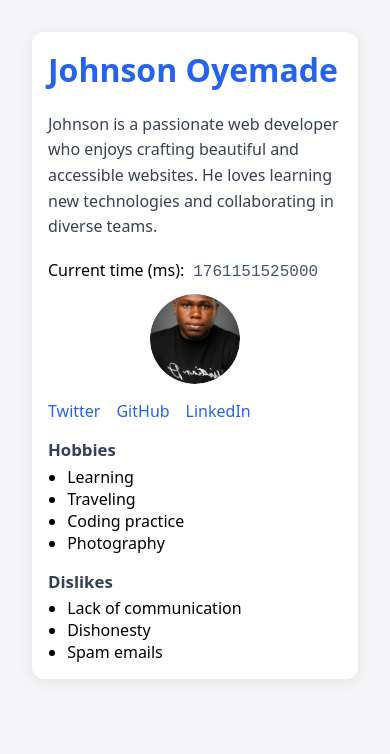
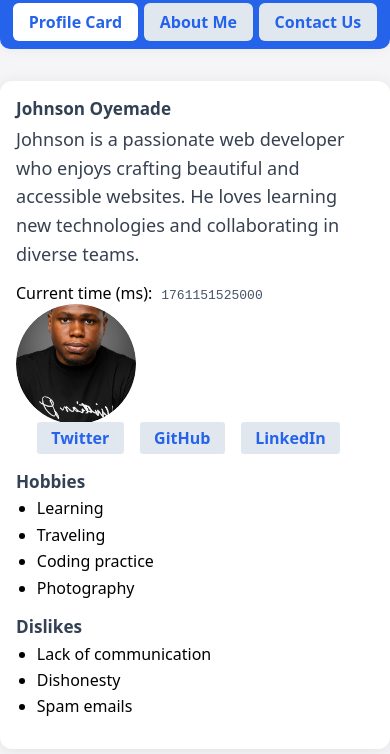
Before and after one commit to therealjhay/HNG-Stage-0-FE, a plain HTML site: page index.html in a window 390 px wide. Drawn offline with Linux system fonts and the light colour scheme.

Commit message:
Stage 1 update commit

```diff
--- a/index.html
+++ b/index.html
@@ -3,11 +3,18 @@
 <head>
   <meta charset="UTF-8">
   <meta name="viewport" content="width=device-width, initial-scale=1.0">
-  <title>Accessible Profile Card</title>
+  <title>Johnson Oyemade – Profile Card</title>
   <link rel="stylesheet" href="style.css">
 </head>
 <body>
-  <article data-testid="test-profile-card">
+  <nav class="main-nav" aria-label="Main Navigation">
+    <ul>
+      <li><a href="index.html" class="nav-btn" aria-current="page">Profile Card</a></li>
+      <li><a href="about.html" class="nav-btn">About Me</a></li>
+      <li><a href="contact.html" class="nav-btn">Contact Us</a></li>
+    </ul>
+  </nav>
+  <main class="page-section" data-testid="test-profile-card">
     <header>
       <h2 data-testid="test-user-name" aria-label="User's Name">Johnson Oyemade</h2>
     </header>
@@ -50,8 +57,7 @@
         <li>Spam emails</li>
       </ul>
     </section>
-  </article>
-
+  </main>
   <script src="script.js"></script>
 </body>
 </html>
--- a/script.js
+++ b/script.js
@@ -8,7 +8,7 @@ function updateTime() {
 updateTime();
 setInterval(updateTime, 1000);
 
-// (Optional) Enhance keyboard accessibility with visible focus for all links/buttons
+
 document.addEventListener("DOMContentLoaded", () => {
   document.querySelectorAll("a, button").forEach(el => {
     el.addEventListener("keyup", e => {
--- a/style.css
+++ b/style.css
@@ -2,45 +2,67 @@ body {
   background: #f5f5f7;
   font-family: system-ui, sans-serif;
   margin: 0;
-  padding: 2rem;
+  min-height: 100vh;
+}
+.main-nav {
+  background: #2563eb;
+  padding: 0.7em 0;
+  margin-bottom: 1.2em;
+  box-shadow: 0 2px 12px rgba(0,0,0,0.04);
+  border-radius: 0 0 10px 10px;
+}
+.main-nav ul {
+  list-style: none;
   display: flex;
   justify-content: center;
-  align-items: flex-start;
-  min-height: 100vh;
+  gap: 1.3em;
+  margin: 0;
+  padding: 0;
 }
-
-[data-testid="test-profile-card"] {
+.main-nav li { display: inline; }
+.nav-btn {
+  background: #e0e7ef;
+  color: #2563eb;
+  border: none;
+  font-size: 1em;
+  padding: 0.5em 1em;
+  border-radius: 6px;
+  text-decoration: none;
+  font-weight: 600;
+  transition: background 0.18s;
+}
+.nav-btn[aria-current="page"] {
+  background: #fff;
+  color: #2563eb;
+}
+.nav-btn:focus {
+  outline: 2px solid #2563eb;
+}
+.page-section {
+  max-width: 540px;
+  margin: 2em auto;
   background: #fff;
   border-radius: 12px;
   box-shadow: 0 2px 16px rgba(0,0,0,0.08);
-  width: 100%;
-  max-width: 500px;
   padding: 2rem;
-  display: flex;
-  flex-direction: column;
-  gap: 1.4rem;
 }
-
-header h2[data-testid="test-user-name"] {
+header h2, header h1 {
   color: #2563eb;
-  margin: 0 0 0.5rem 0;
-  font-size: 2rem;
+  margin: 0 0 1em 0;
+  font-size: 2em;
 }
-
 [data-testid="test-user-bio"] {
   color: #374151;
-  font-size: 1rem;
+  font-size: 1.13em;
   line-height: 1.6;
-  margin: 0 0 0.4rem 0;
+  margin: 0 0 0.7em 0;
 }
-
 [data-testid="test-user-time"] {
   font-family: monospace;
   color: #475569;
-  font-size: 1rem;
+  font-size: 1em;
   margin-left: 0.3rem;
 }
-
 figure {
   margin: 0;
   padding: 0;
@@ -61,54 +83,81 @@ figure {
   display: block;
   border-radius: 50%;
 }
-
-nav[data-testid="test-user-social-links"] {
+nav[data-testid="test-user-social-links"], .social-links {
   margin-top: 0.2rem;
 }
-
-nav ul {
+nav ul, .social-links ul {
   list-style: none;
   display: flex;
   gap: 1rem;
   margin: 0;
   padding: 0;
 }
-nav a {
+nav a, .social-links a {
   text-decoration: none;
   color: #2563eb;
   font-size: 1rem;
-  outline: 3px solid transparent;
   border-radius: 0.2rem;
   transition: outline 0.1s;
+  font-weight: 600;
+  background: #e0e7ef;
+  padding: 0.32em 0.9em;
 }
-nav a:focus {
-  outline: 3px solid #2563eb;
-  background: #e0e7ef;
+nav a:focus, .social-links a:focus {
+  outline: 2px solid #2563eb;
 }
 
 section[data-testid="test-user-hobbies"],
 section[data-testid="test-user-dislikes"] {
-  margin-top: 0.2rem;
+  margin-top: 0.4rem;
 }
-section > h3 {
-  font-size: 1.05rem;
+section > h3, main h2 {
+  font-size: 1.07em;
   color: #334155;
   margin: 0 0 0.3rem 0;
 }
-section > ul {
-  margin: 0;
-  padding-left: 1.2rem;
+section > ul, main ul {
+  margin: 0 0 1.0em 0;
+  padding-left: 1.3rem;
 }
-
-/* Responsive adjustments for mobile screens */
-@media (max-width: 600px) {
-  [data-testid="test-profile-card"] {
-    max-width: 100%;
-    padding: 1rem;
-    gap: 0.8rem;
+li {
+  font-size: 1em;
+  margin-bottom: 0.28em;
+}
+form > div {
+  margin-bottom: 1.1em;
+}
+form label {
+  display: block;
+  font-weight: 600;
+  margin-bottom: 0.35em;
+}
+input, textarea {
+  width: 100%;
+  padding: 0.7em;
+  border: 1px solid #dbeafe;
+  border-radius: 4px;
+  font-size: 1em;
+  box-sizing: border-box;
+}
+.success {
+  color: #2563eb;
+  margin-top: 1em;
+  font-weight: bold;
+  min-height: 1.2em;
+}
+.error {
+  color: #b91c1c;
+  font-size: 0.97em;
+  min-height: 1em;
+}
+/* For mobile */
+@media (max-width: 700px) {
+  .page-section {
+    padding: 1em;
+    max-width: 97vw;
   }
-  figure {
-    width: 90px;
-    height: 90px;
+  .main-nav ul {
+    gap: 0.35em;
   }
 }
```
Also changed, not shown: about.html (added, +53 -0 lines), contact.html (added, +46 -0 lines), contact.js (added, +41 -0 lines).
